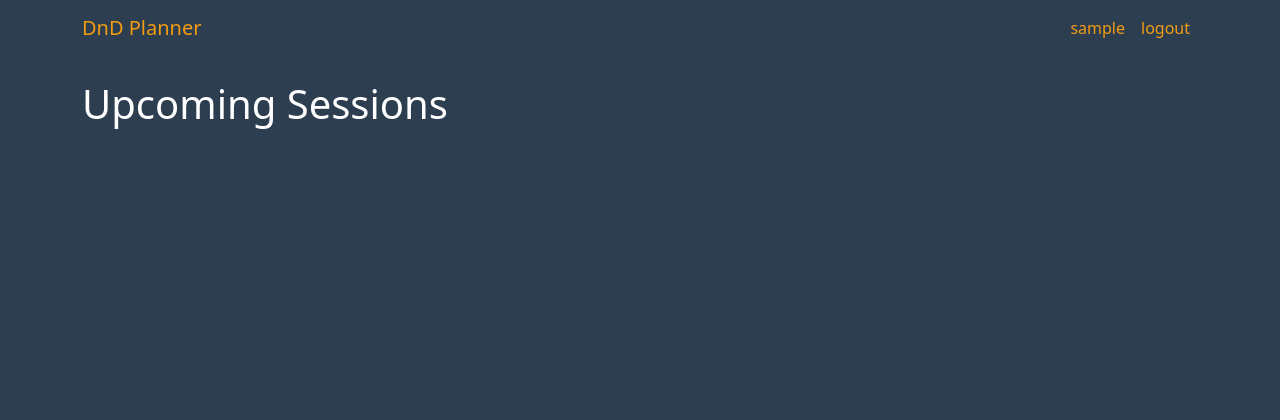
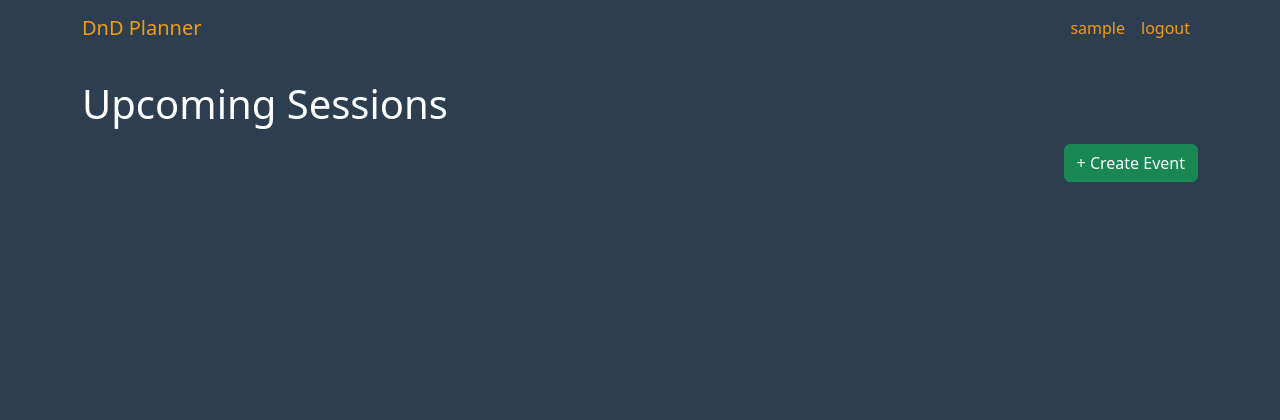
Before and after one commit to 3iM0ViY/dnd-session-planner, a Django app: page / in a window 1280 px wide. Shown: the top 420 px of the page. Run offline with Django 5.2, Linux system fonts and the light colour scheme; the visitor is signed in with stand-in values (Sample User, id 1); data comes from the database, SQL or seed files in the repository; data that the repository does not hold is empty.

Commit message:
feat:CRUD on templates

```diff
--- a/backend/base/urls.py
+++ b/backend/base/urls.py
@@ -6,7 +6,10 @@ urlpatterns = [
 	path("", views.home, name='home'),
 	path('<int:event_id>/', views.single, name='single'),
 	path('event/<int:event_id>/join/', views.join_event, name="join_event"),
+	path('event/create/', views.create_event, name="create_event"),
+	path('event/<int:event_id>/edit/', views.edit_event, name="edit_event"),
+	path('event/<int:event_id>/delete/', views.delete_event, name="delete_event"),
 	path('signup/', views.signup, name="signup"),
-    path('login/', auth_views.LoginView.as_view(template_name="login.html", next_page="home"), name="login"),
-    path('logout/', auth_views.LogoutView.as_view(next_page="home"), name="logout"),
+	path('login/', auth_views.LoginView.as_view(template_name="login.html", next_page="home"), name="login"),
+	path('logout/', auth_views.LogoutView.as_view(next_page="home"), name="logout"),
 ]
--- a/backend/base/views.py
+++ b/backend/base/views.py
@@ -3,7 +3,7 @@ from django.contrib.auth import login
 from django.contrib import messages
 from django.utils import timezone
 from .models import Event, EventRequest
-from .forms import SignUpForm
+from .forms import SignUpForm, EventForm
 from django.contrib.auth.decorators import login_required
 
 # Create your views here.
@@ -98,3 +98,49 @@ def join_event(request, event_id):
 	EventRequest.objects.create(event=event, user=request.user)
 	messages.success(request, "Your request has been sent to the organizer.")
 	return redirect("single", event_id=event_id)
+
+@login_required
+def create_event(request):
+	if request.method == "POST":
+		form = EventForm(request.POST)
+		if form.is_valid():
+			event = form.save(commit=False)
+			event.organizer = request.user  # link to logged-in user
+			event.save()
+			messages.success(request, "Event created successfully!")
+			return redirect("single", event_id=event.id)
+	else:
+		form = EventForm()
+	return render(request, "create_event.html", {"form": form})
+
+@login_required
+def edit_event(request, event_id):
+	event = get_object_or_404(Event, pk=event_id)
+
+	if request.user != event.organizer:
+		messages.error(request, "You are not allowed to edit this event.")
+		return redirect("single", event_id=event_id)
+
+	if request.method == "POST":
+		form = EventForm(request.POST, instance=event)
+		if form.is_valid():
+			form.save()
+			messages.success(request, "Event updated successfully!")
+			return redirect("single", event_id=event.id)
+	else:
+		form = EventForm(instance=event)
+
+	return render(request, "create_event.html", {"form": form, "edit_mode": True})
+
+@login_required
+def delete_event(request, event_id):
+	event = get_object_or_404(Event, pk=event_id)
+
+	if request.user != event.organizer:
+		messages.error(request, "You are not allowed to delete this event.")
+		return redirect("single", event_id=event_id)
+
+	if request.method == "POST":
+		event.delete()
+		messages.success(request, "Event deleted successfully!")
+		return redirect("home")
--- a/backend/templates/base.html
+++ b/backend/templates/base.html
@@ -57,7 +57,7 @@
     {% endif %}
 
 
-    <main class="container py-4">
+    <main class="container py-4" style="margin-bottom: 40px;">
         {% block content %}{% endblock %}
     </main>
 
--- a/backend/templates/index.html
+++ b/backend/templates/index.html
@@ -3,14 +3,20 @@
 {% block content %}
 <h1 class="mb-3">Upcoming Sessions</h1>
 
+{% if user.is_authenticated %}
+	<div class="mb-3 text-end">
+		<a href="{% url 'create_event' %}" class="btn btn-success">+ Create Event</a>
+	</div>
+{% endif %}
+
 <div class="row">
 	{% for item in events %}
 		<div class="col-md-6">
-      <div class="card mb-4">
+			<div class="card mb-4" style="height: 95%;">
 				<div class="card-body">
 					<h4>{{ item.event.title }}</h4>
 					<p><strong>Setting:</strong> {{ item.event.game_setting }}</p>
-          <p><strong>Description:</strong> {{ item.event.description }}</p>
+					<p><strong>Description:</strong> {{ item.event.description|truncatewords:50 }}</p>
 					<p><strong>Date and time:</strong> {{ item.event.date_start }}</p>
 					<p><strong>Organizer:</strong> {{ item.event.organizer.username }}</p>
 					<p><strong>Players:</strong> {{ item.slots_taken }}/{{ item.slots_total }}</p>
--- a/backend/templates/single.html
+++ b/backend/templates/single.html
@@ -60,6 +60,11 @@
 			{% if user.is_authenticated %}
 				{% if data.event.organizer == user %}
 					<p class="mt-3 text-muted">You are the organizer of this event.</p>
+					<a href="{% url 'edit_event' data.event.id %}" class="btn btn-warning mt-2">Edit Event</a>
+					<form method="post" action="{% url 'delete_event' data.event.id %}" style="display:inline;">
+						{% csrf_token %}
+						<button type="submit" class="btn btn-danger mt-2">Delete Event</button>
+					</form>
 				{% else %}
 					<form method="post" action="{% url 'join_event' data.event.id %}">
 						{% csrf_token %}
```
Also changed, not shown: backend/base/forms.py (+31 -12 lines), backend/templates/create_event.html (added, +22 -0 lines). Lines whose indentation alone changed are shown as unchanged.
